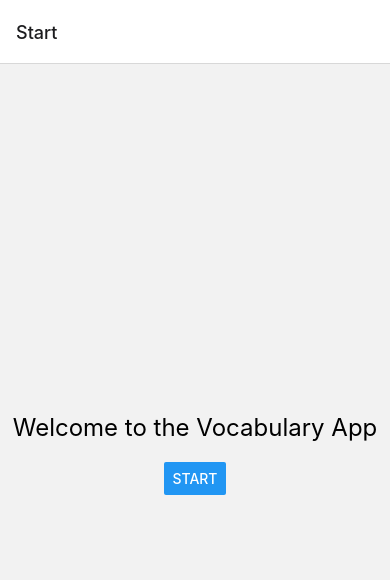
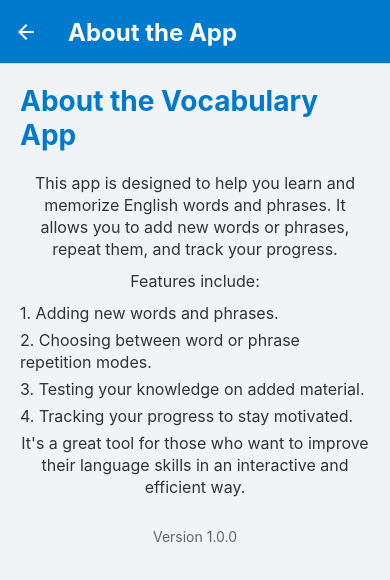
Before and after one commit to Ivan-Fesenko/EnglishVocabularyApp, a React Native app: screen /Info in a window 390 px wide. Shown: the top 580 px of the page. Built offline with nearby package versions, Linux system fonts and the light colour scheme.

Commit message:
Оформлення головної сторінки

```diff
--- a/App.js
+++ b/App.js
@@ -1,6 +1,7 @@
 import { NavigationContainer } from '@react-navigation/native';
 import { createStackNavigator } from '@react-navigation/stack';
 import HomeScreen from './components/HomeScreen';
+import InfoScreen from './components/common/InfoScreen';
 import OptionsScreen from './components/common/OptionsScreen';
 import WordListScreen from './components/words/WordListScreen';
 import WordEditScreen from './components/words/WordEditScreen';
@@ -13,8 +14,20 @@ const Stack = createStackNavigator();
 export default function App() {
   return (
     <NavigationContainer>
-      <Stack.Navigator initialRouteName="Home">
-        <Stack.Screen name="Home" component={HomeScreen} options={{ title: 'Start' }} />
+      <Stack.Navigator
+        screenOptions={{
+          headerStyle: {
+            backgroundColor: '#007acc',  // Синій фон для заголовків
+          },
+          headerTintColor: '#fff',   // Білий текст у заголовку
+          headerTitleStyle: {
+            fontWeight: 'bold',
+            fontSize: 24,            // Збільшений розмір заголовка
+          },
+        }}
+      >
+        <Stack.Screen name="Home" component={HomeScreen} options={{ title: 'VA' }} />
+        <Stack.Screen name="Info" component={InfoScreen} options={{ title: 'About the App' }} />
         <Stack.Screen name="Options" component={OptionsScreen} options={{ title: 'Choose an Option' }} />
         <Stack.Screen name="WordRepetition" component={WordListScreen} options={{ title: 'Word Repetition' }} />
         <Stack.Screen name="WordEdit" component={WordEditScreen} options={{ title: 'Edit Word' }} />
--- a/components/HomeScreen.js
+++ b/components/HomeScreen.js
@@ -1,15 +1,59 @@
-// Створення головного екрану зі стартовою кнопкою
-import React from 'react';
-import { View, Text, Button, StyleSheet } from 'react-native';
+import React, { useState } from 'react';
+import { View, Text, Modal, TouchableOpacity, StyleSheet, Pressable, ScrollView } from 'react-native'; // Імпортуємо всі компоненти
+import Icon from 'react-native-vector-icons/Ionicons';
+import { BlurView } from 'expo-blur';
+import InfoScreen from './common/InfoScreen'; // Імпорт вашого InfoScreen компонента
 
 const HomeScreen = ({ navigation }) => {
+    const [modalVisible, setModalVisible] = useState(false);
+
     return (
         <View style={styles.container}>
-            <Text style={styles.title}>Welcome to the Vocabulary App</Text>
-            <Button
-                title="Start"
-                onPress={() => navigation.navigate('Options')}
-            />
+            {/* Іконка інформації */}
+            <Pressable
+                style={styles.infoIcon}
+                onPress={() => setModalVisible(true)}
+            >
+                <Icon name="information-circle-outline" size={30} color="#007acc" />
+            </Pressable>
+
+            {/* Основний контент */}
+            <View style={styles.mainContent}>
+                <Text style={styles.title}>Welcome to the Vocabulary App</Text>
+                <Text style={styles.subtitle}>Learn and repeat words in English</Text>
+                <TouchableOpacity
+                    style={styles.startButton}
+                    onPress={() => navigation.navigate('Options')}
+                >
+                    <Text style={styles.startButtonText}>Start</Text>
+                </TouchableOpacity>
+            </View>
+
+            {/* Footer */}
+            <View style={styles.footer}>
+                <Text style={styles.footerText}>Master English with ease!</Text>
+            </View>
+
+            {/* Модальне вікно з інформацією */}
+            <Modal
+                animationType="fade"
+                transparent={true}
+                visible={modalVisible}
+                onRequestClose={() => setModalVisible(false)}
+            >
+                <BlurView intensity={80} style={styles.blurContainer}>
+                    <View style={styles.modalContent}>
+                        {/* Додаємо прокрутку для InfoScreen */}
+                        <ScrollView contentContainerStyle={styles.scrollViewContent}>
+                            <InfoScreen />
+                        </ScrollView>
+                        {/* Кнопка закриття у верхньому правому кутку */}
+                        <Pressable style={styles.closeIcon} onPress={() => setModalVisible(false)}>
+                            <Icon name="close-circle" size={30} color="#007acc" />
+                        </Pressable>
+                    </View>
+                </BlurView>
+            </Modal>
         </View>
     );
 };
@@ -17,12 +61,79 @@ const HomeScreen = ({ navigation }) => {
 const styles = StyleSheet.create({
     container: {
         flex: 1,
+        backgroundColor: '#f0f4f7',
+    },
+    infoIcon: {
+        position: 'absolute',
+        top: 50,
+        right: 20,
+        zIndex: 10,
+    },
+    mainContent: {
+        flex: 1,
         justifyContent: 'center',
         alignItems: 'center',
     },
     title: {
-        fontSize: 24,
+        fontSize: 32,
+        fontWeight: 'bold',
+        color: '#007acc',
         marginBottom: 20,
+    },
+    subtitle: {
+        fontSize: 18,
+        color: '#666',
+        marginBottom: 40,
+    },
+    startButton: {
+        backgroundColor: '#007acc',
+        paddingVertical: 15,
+        paddingHorizontal: 40,
+        borderRadius: 10,
+    },
+    startButtonText: {
+        fontSize: 18,
+        color: '#fff',
+        fontWeight: 'bold',
+    },
+    footer: {
+        padding: 20,
+        backgroundColor: '#007acc',
+        alignItems: 'center',
+    },
+    footerText: {
+        color: '#fff',
+        fontSize: 16,
+    },
+    // Стилі для модального вікна
+    blurContainer: {
+        flex: 1,
+        justifyContent: 'center',
+        alignItems: 'center',
+        backgroundColor: 'rgba(0, 0, 0, 0.3)',  // Легке затемнення фону
+    },
+    modalContent: {
+        width: '85%',
+        height: '70%',  // Більше місця для контенту
+        backgroundColor: '#fff',
+        borderRadius: 20,
+        padding: 20,
+        shadowColor: '#000',
+        shadowOffset: { width: 0, height: 2 },
+        shadowOpacity: 0.3,
+        shadowRadius: 10,
+        elevation: 5,
+        position: 'relative',
+    },
+    scrollViewContent: {
+        flexGrow: 1,
+        alignItems: 'center',
+        justifyContent: 'center',
+    },
+    closeIcon: {
+        position: 'absolute',
+        top: 10,
+        right: 10,
     },
 });
 
--- /dev/null
+++ b/components/common/InfoScreen.js
@@ -0,0 +1,60 @@
+import React from 'react';
+import { View, Text, StyleSheet } from 'react-native';
+
+const InfoScreen = () => {
+    return (
+        <View style={styles.container}>
+            <Text style={styles.title}>About the Vocabulary App</Text>
+            <Text style={styles.paragraph}>
+                This app is designed to help you learn and memorize English words and phrases. It allows you to add new words or phrases, repeat them, and track your progress.
+            </Text>
+            <Text style={styles.paragraph}>
+                Features include:
+            </Text>
+            <Text style={styles.listItem}>1. Adding new words and phrases.</Text>
+            <Text style={styles.listItem}>2. Choosing between word or phrase repetition modes.</Text>
+            <Text style={styles.listItem}>3. Testing your knowledge on added material.</Text>
+            <Text style={styles.listItem}>4. Tracking your progress to stay motivated.</Text>
+            <Text style={styles.paragraph}>
+                It's a great tool for those who want to improve their language skills in an interactive and efficient way.
+            </Text>
+            <Text style={styles.footer}>Version 1.0.0</Text>
+        </View>
+    );
+};
+
+const styles = StyleSheet.create({
+    container: {
+        flex: 1,
+        padding: 20,
+        backgroundColor: '#f0f4f7',
+    },
+    title: {
+        fontSize: 28,
+        fontWeight: 'bold',
+        color: '#007acc',
+        marginBottom: 20,
+    },
+    paragraph: {
+        fontSize: 16,
+        color: '#333',
+        marginBottom: 10,
+        lineHeight: 22,
+        textAlign: 'center', // Центруємо текст для естетичного вигляду
+    },
+    listItem: {
+        fontSize: 16,
+        color: '#333',
+        marginBottom: 5,
+        lineHeight: 22,
+        textAlign: 'left', // Список вирівнюється вліво
+    },
+    footer: {
+        fontSize: 14,
+        color: '#666',
+        marginTop: 20,
+        textAlign: 'center',
+    },
+});
+
+export default InfoScreen;
--- a/package.json
+++ b/package.json
@@ -17,7 +17,9 @@
     "react": "18.2.0",
     "react-native": "0.74.5",
     "react-native-safe-area-context": "^4.11.1",
-    "react-native-screens": "^3.34.0"
+    "react-native-screens": "^3.34.0",
+    "react-native-vector-icons": "^10.2.0",
+    "expo-blur": "~13.0.2"
   },
   "devDependencies": {
     "@babel/core": "^7.20.0"
```
Also changed, not shown: 1 other file (tests, documents, lock files or other folders).
